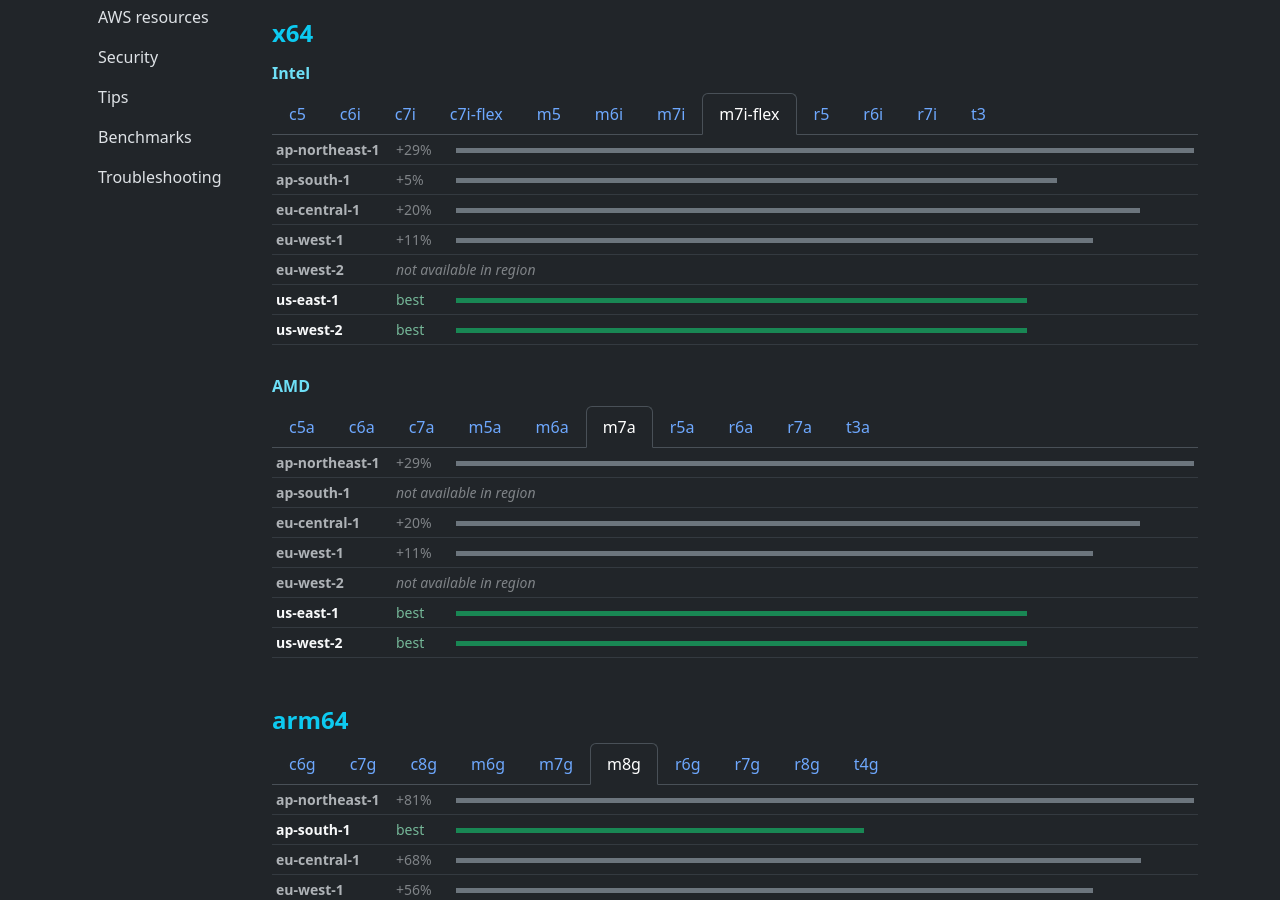
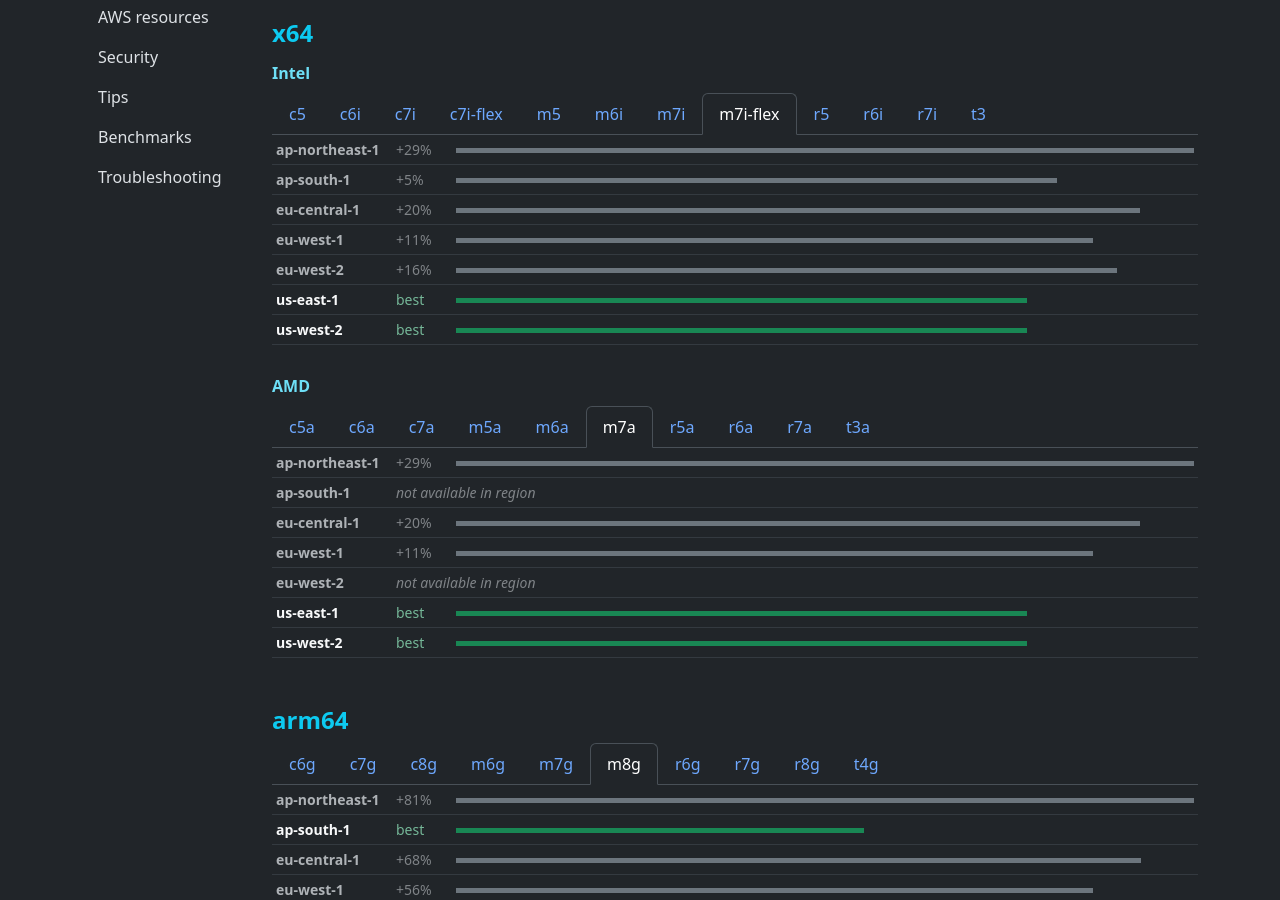
Before and after one commit to sprinters-sh/sprinters.sh, a Jekyll site: the page built from docs/instances/on-demand.md, in a window 1280 px wide and 900 px high, scrolled down 437 px. Built offline with Jekyll 4.4.1, drawn with Linux system fonts in a browser that asks for light colours.

Commit message:
Expanded m7i-flex and c7a support

```diff
--- a/docs/instances/on-demand.md
+++ b/docs/instances/on-demand.md
@@ -39,7 +39,7 @@
     {% include instance-price.html active="false" family="m5" ap-northeast-1="0.062" ap-south-1="0.0505" eu-central-1="0.0575" eu-west-1="0.0535" eu-west-2="0.0555" us-east-1="0.048" us-west-2="0.048" %}
     {% include instance-price.html active="false" family="m6i" ap-northeast-1="0.062" ap-south-1="0.0505" eu-central-1="0.0575" eu-west-1="0.0535" eu-west-2="0.0555" us-east-1="0.048" us-west-2="0.048" %}
     {% include instance-price.html active="false" family="m7i" ap-northeast-1="0.0651" ap-south-1="0.053025" eu-central-1="0.060375" eu-west-1="0.056175" eu-west-2="0.058275" us-east-1="0.0504" us-west-2="0.0504" %}
-    {% include instance-price.html active="true" family="m7i-flex" ap-northeast-1="0.061845" ap-south-1="0.050375" eu-central-1="0.057355" eu-west-1="0.053365" eu-west-2="0" us-east-1="0.04788" us-west-2="0.04788" %}
+    {% include instance-price.html active="true" family="m7i-flex" ap-northeast-1="0.061845" ap-south-1="0.050375" eu-central-1="0.057355" eu-west-1="0.053365" eu-west-2="0.05536" us-east-1="0.04788" us-west-2="0.04788" %}
     {% include instance-price.html active="false" family="r5" ap-northeast-1="0.076" ap-south-1="0.065" eu-central-1="0.076" eu-west-1="0.0705" eu-west-2="0.074" us-east-1="0.063" us-west-2="0.063" %}
     {% include instance-price.html active="false" family="r6i" ap-northeast-1="0.076" ap-south-1="0.065" eu-central-1="0.076" eu-west-1="0.0705" eu-west-2="0.074" us-east-1="0.063" us-west-2="0.063" %}
     {% include instance-price.html active="false" family="r7i" ap-northeast-1="0.0798" ap-south-1="0.06825" eu-central-1="0.0798" eu-west-1="0.074025" eu-west-2="0.0777" us-east-1="0.06615" us-west-2="0.06615" %}
@@ -64,7 +64,7 @@
 <div class="tab-content">
     {% include instance-price.html active="false" family="c5a" ap-northeast-1="0.048" ap-south-1="0.0235" eu-central-1="0.0435" eu-west-1="0.043" eu-west-2="0.0455" us-east-1="0.0385" us-west-2="0.0385" %}
     {% include instance-price.html active="false" family="c6a" ap-northeast-1="0.04815" ap-south-1="0.023375" eu-central-1="0.04365" eu-west-1="0.04104" eu-west-2="0.04545" us-east-1="0.03825" us-west-2="0.03825" %}
-    {% include instance-price.html active="false" family="c7a" ap-northeast-1="0.0646" ap-south-1="0" eu-central-1="0.058565" eu-west-1="0.05506" eu-west-2="0" us-east-1="0.05132" us-west-2="0.05132" %}
+    {% include instance-price.html active="false" family="c7a" ap-northeast-1="0.0646" ap-south-1="0" eu-central-1="0.058565" eu-west-1="0.05506" eu-west-2="0.06098" us-east-1="0.05132" us-west-2="0.05132" %}
     {% include instance-price.html active="false" family="m5a" ap-northeast-1="0.056" ap-south-1="0.028" eu-central-1="0.052" eu-west-1="0.048" eu-west-2="0.05" us-east-1="0.043" us-west-2="0.043" %}
     {% include instance-price.html active="false" family="m6a" ap-northeast-1="0.0558" ap-south-1="0.027775" eu-central-1="0.05175" eu-west-1="0.04815" eu-west-2="0.04995" us-east-1="0.0432" us-west-2="0.0432" %}
     {% include instance-price.html active="true" family="m7a" ap-northeast-1="0.074865" ap-south-1="0" eu-central-1="0.06943" eu-west-1="0.0646" eu-west-2="0" us-east-1="0.05796" us-west-2="0.05796" %}
```
